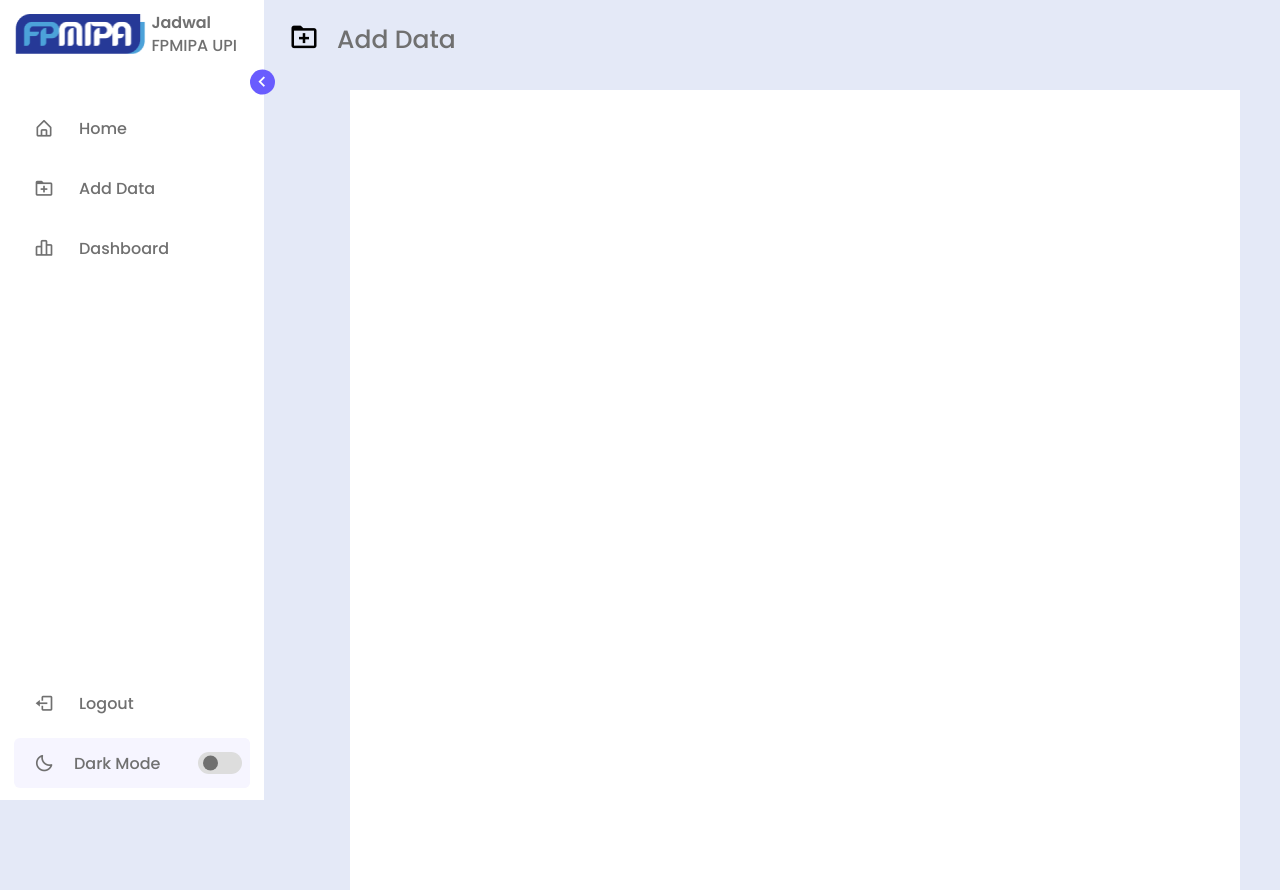
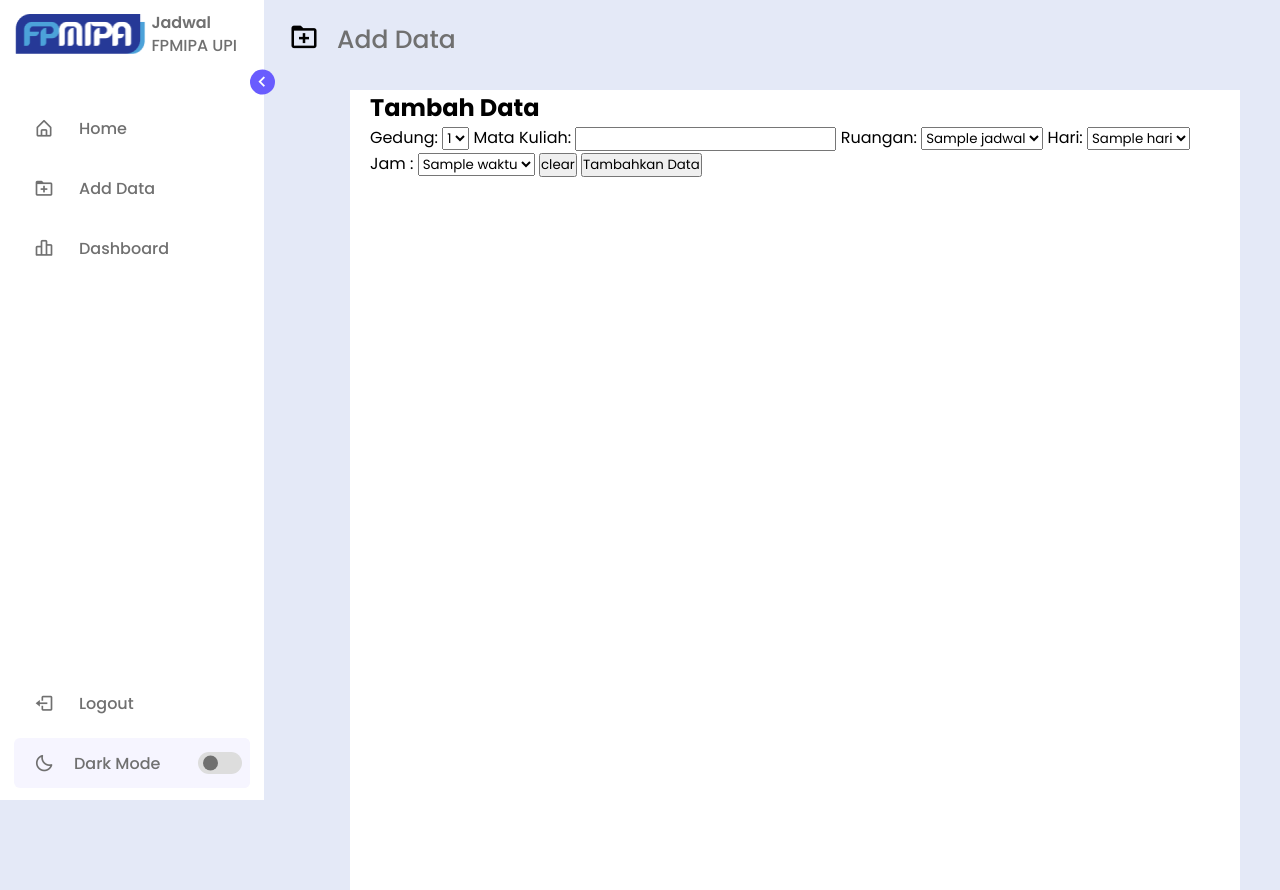
Before and after one commit to SuraGendil/Skripsi_0, a Flask app: template templates/add.html in a window 1280 px wide. Run offline with Flask 3, Linux system fonts and the light colour scheme; the template is opened without the code that fills it: most values are stand-ins (such as "Sample title", 1, 10 or a date in 2020); some libraries are stand-ins or nearby versions.

Commit message:
Add fungsi tapi belum if nya

```diff
--- a/app.py
+++ b/app.py
@@ -10,6 +10,7 @@ app.config['MYSQL_HOST']= 'localhost'
 app.config['MYSQL_USER']= 'root'
 app.config['MYSQL_PASSWORD']= ''
 app.config['MYSQL_DB']= 'db_tskrip'
+
 mysql = MySQL(app)
 
 # Merupakan fungsi untuk saat awal website diakses
@@ -20,7 +21,33 @@ def index():
 # Merupakan fungsi untuk saat membuka bagian untuk menambahkan jadwal atau dosen
 @app.route("/add")
 def add():
-    return render_template("add.html")
+    cur = mysql.connection.cursor()
+
+    user = cur.execute("SELECT Gedung FROM `kgedung`")
+
+    if user > 0:
+        Gedung_Data = cur.fetchall()
+
+    user_2 = cur.execute("SELECT * FROM `jadwal`")
+
+    if user_2 > 0:
+        Ruangan = cur.fetchall()
+
+    user_3 = cur.execute("SELECT * FROM `hari`")
+
+    if user_3 > 0:
+        Hari = cur.fetchall()
+
+    user_4 = cur.execute("SELECT * FROM waktu")
+
+    if user_4 > 0:
+        Waktu = cur.fetchall()
+
+    # cur.close()
+
+    # print(gedung_data)  # Cetak data gedung di konsol
+
+    return render_template('add.html', Gedung_Data=Gedung_Data,Ruangan=Ruangan, Hari=Hari, Waktu=Waktu)
 
 # Merupakan fungsi untuk membuka bagian untuk menampilkan dashboard
 @app.route("/dashboard")
--- a/templates/add.html
+++ b/templates/add.html
@@ -88,21 +88,49 @@
 
     <!-- Tambahkan tag article di bawah pemisah -->
     <article class="article-container">
-        <!-- Isi artikel sesuai kebutuhan -->
-        <!-- <h2>Judul Artikel</h2>
-        <p>Isi artikel Anda di sini...</p> -->
+        <h2>Tambah Data</h2>
+        <form id="addDataForm">
+            <label for="gedung">Gedung:</label>
+            <select id="gedung" name="gedung">
+                {% for kgedung in Gedung_Data %}
+                    <option value="{{ kgedung[0] }}">{{ kgedung[0] }}</option>
+                {% endfor %}
+            </select>
+
+            <label for="mataKuliah">Mata Kuliah:</label>
+            <input type="text" id="mataKuliah" name="mataKuliah" required>
+
+            <label for="ruangan">Ruangan:</label>
+            <select id="ruangan" name="ruangan">
+                <!-- Opsi dropdown untuk ruangan -->
+                {% for jadwal in Ruangan %}
+                    <option value="{{ jadwal[1] }}">{{ jadwal[1] }}</option>
+                {% endfor %}
+                <!-- Tambahkan opsi sesuai kebutuhan -->
+            </select>
+
+            <label for="hari">Hari:</label>
+            <select id="hari" name="hari">
+                <!-- Opsi dropdown untuk hari -->
+                {% for hari in Hari %}
+                    <option value="{{ hari[1] }}">{{ hari[1] }}</option>
+                {% endfor %}
+                <!-- Tambahkan opsi sesuai kebutuhan -->
+            </select>
+
+            <label for="jam">Jam :</label>
+            <select id="jam" name="jam">
+                <!-- Opsi dropdown untuk jam mulai -->
+                {% for waktu in Waktu %}
+                    <option value="{{ waktu[1] }}">{{ waktu[1] }}</option>
+                {% endfor %}
+                <!-- Tambahkan opsi sesuai kebutuhan -->
+            </select>
+
+            <button type="clear">clear</button>
+            <button type="submit">Tambahkan Data</button>
+        </form>
     </article>
-
-    <!-- <section class="main">
-        <div class="main-top">
-            <h3><i class='bx bx-bar-chart-alt-2'></i> Dashboard</h3>
-        </div>
-        <div class="main-dashboard">
-            <div class="card"> -->
-                <!-- Isi card sesuai kebutuhan -->
-            <!-- </div>
-        </div>
-    </section> -->
 
     <!-- Pindahkan script ke bagian bawah -->
     <script src="{{url_for('static', filename='all.js')}}"></script>
```
Also changed, not shown: static/assets/img/Group 1498.png (added).
